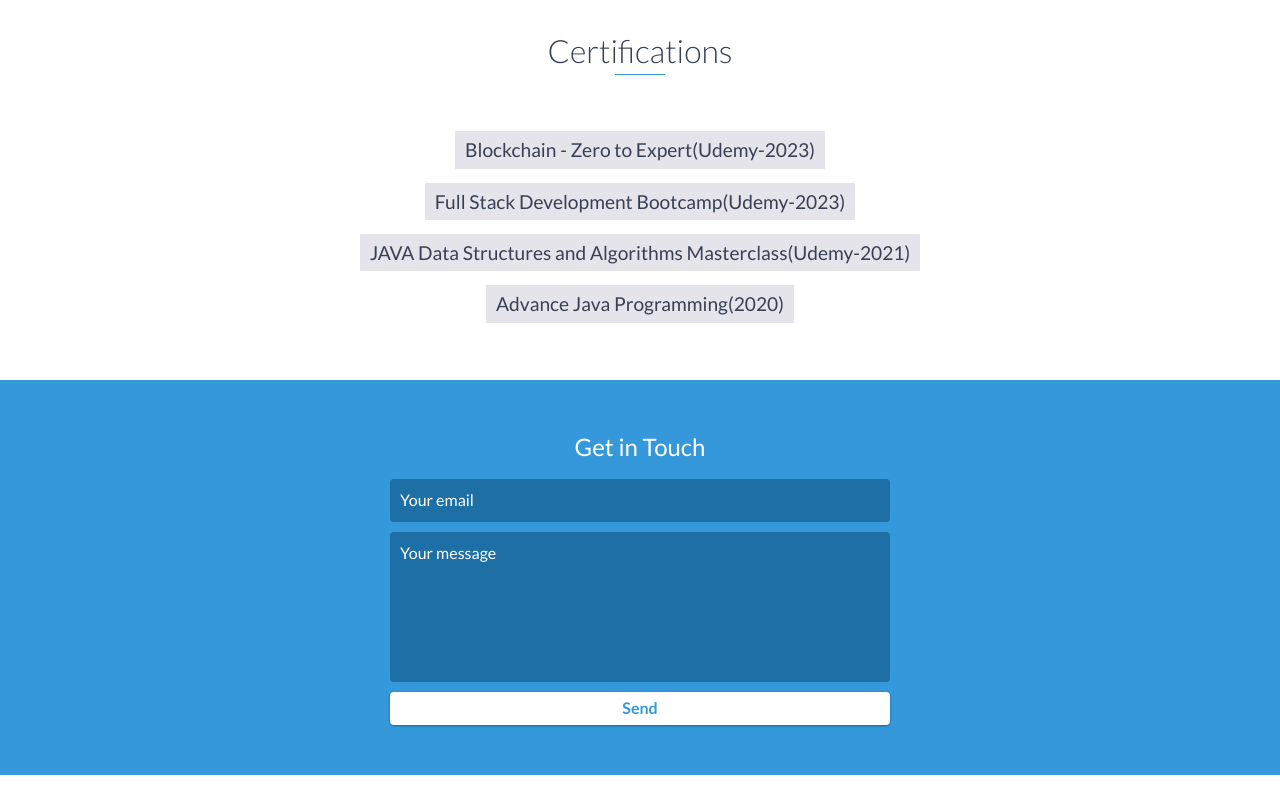
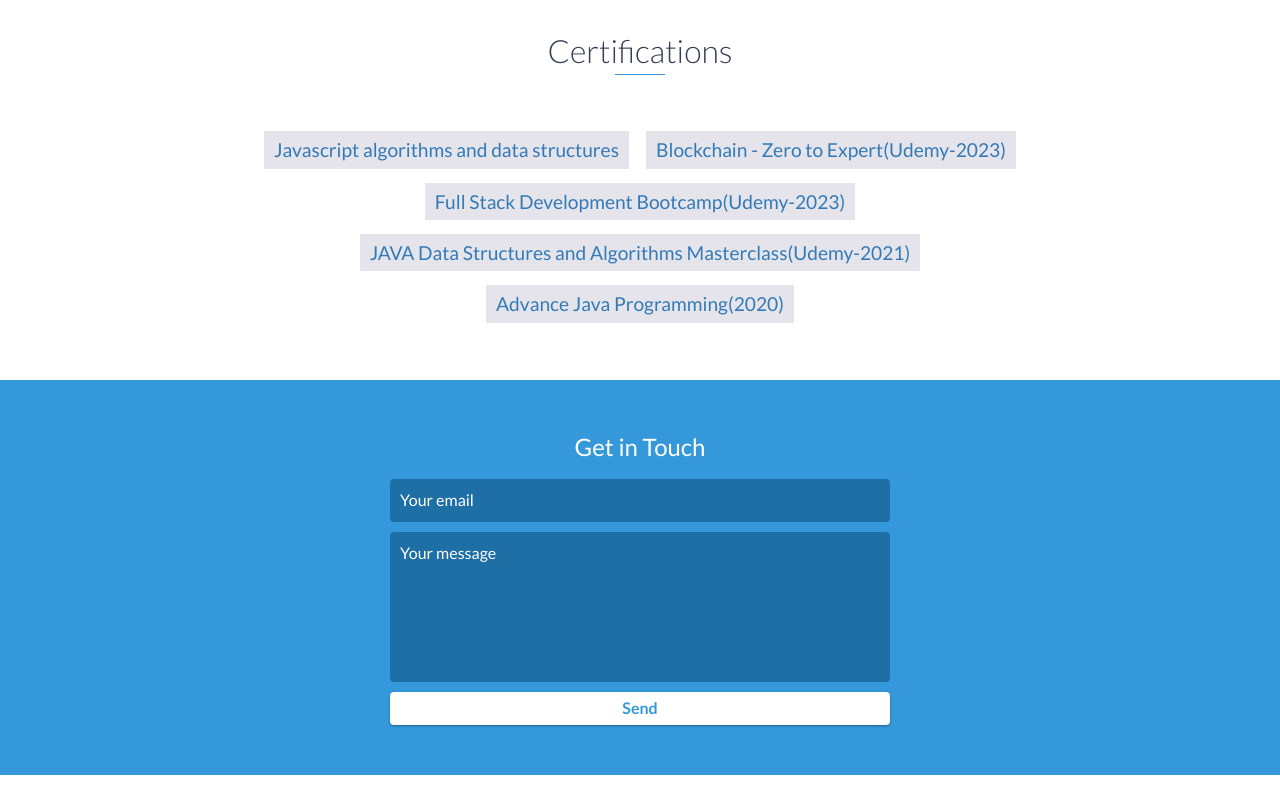
Before and after one commit to sadannd/sadannd.github.io, a website: page index.html in a window 1280 px wide. Shown: the part 3840-4648 px from the top of the page. Drawn offline with nearby package versions, Linux system fonts and the light colour scheme.

Commit message:
update index

```diff
--- a/index.html
+++ b/index.html
@@ -224,10 +224,11 @@
     <div id="skills">
         <h2 class="heading">Certifications</h2>
         <ul>
-            <li>Blockchain - Zero to Expert(Udemy-2023)</li>
-            <li>Full Stack Development Bootcamp(Udemy-2023)</li>
-            <li>JAVA Data Structures and Algorithms Masterclass(Udemy-2021)</li>
-            <li>Advance Java Programming(2020)</li>
+            <li><a href="https://www.freecodecamp.org/certification/fccb8cfbad6-f483-4af5-996c-c83753fd6355/javascript-algorithms-and-data-structures">Javascript algorithms and data structures</a></li>
+            <li><a href="https://udemy-certificate.s3.amazonaws.com/pdf/UC-27f39edf-6aa3-4dba-b8a3-502b5a3c8bdd.pdf">Blockchain - Zero to Expert(Udemy-2023)</a></li>
+            <li><a href="https://www.udemy.com/course/full-stack-development-bootcamp-web-desktop-mobile-app/">Full Stack Development Bootcamp(Udemy-2023)</a></li>
+            <li><a href="https://www.udemy.com/certificate/UC-bf388a72-6ce4-4af3-a08a-fc0c173c792b/">JAVA Data Structures and Algorithms Masterclass(Udemy-2021)</a></li>
+            <li><a href="https://www.udemy.com/certificate/UC-bf388a72-6ce4-4af3-a08a-fc0c173c792b/">Advance Java Programming(2020)</a></li>
         </ul>
     </div>
     <!-- End #skills -->
```
